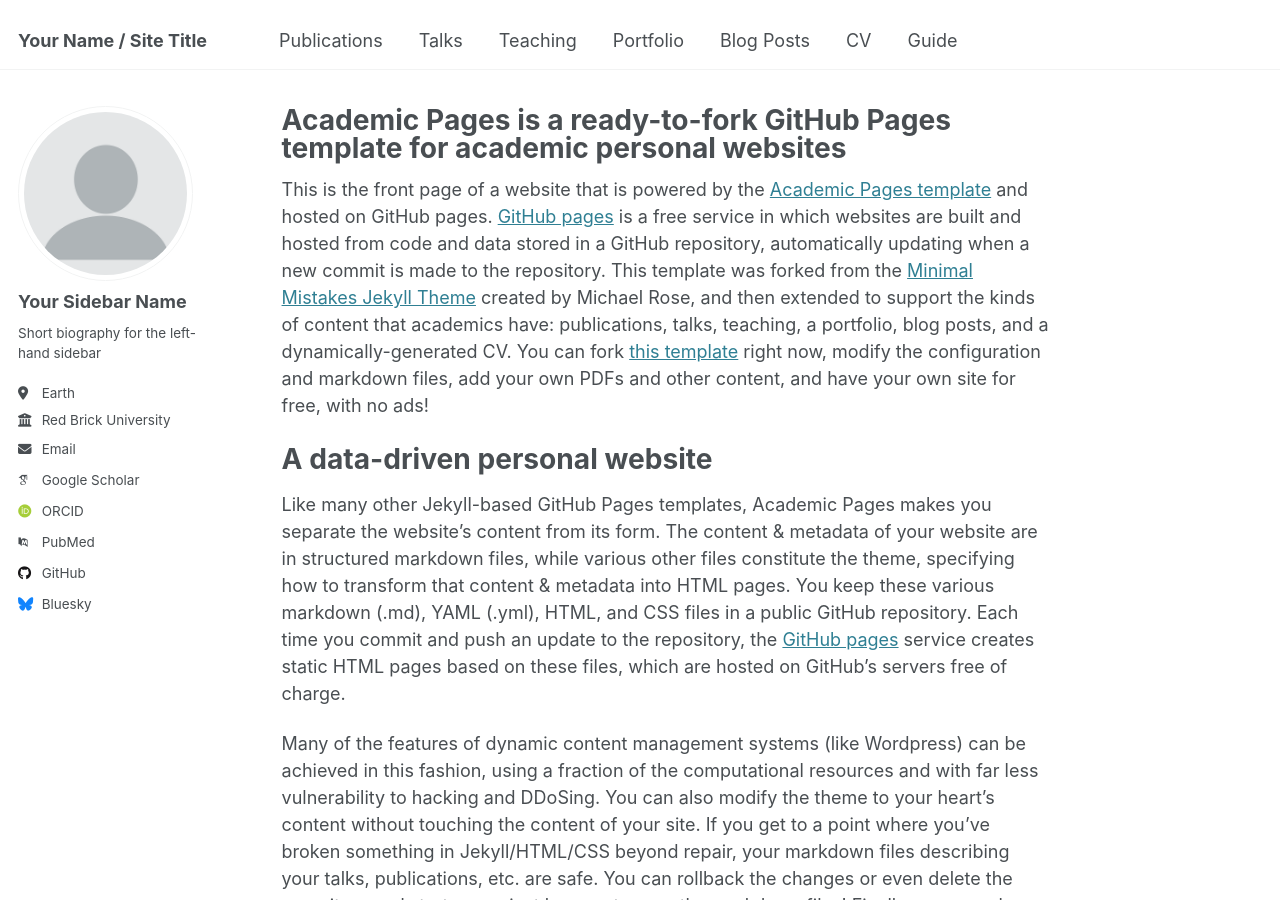
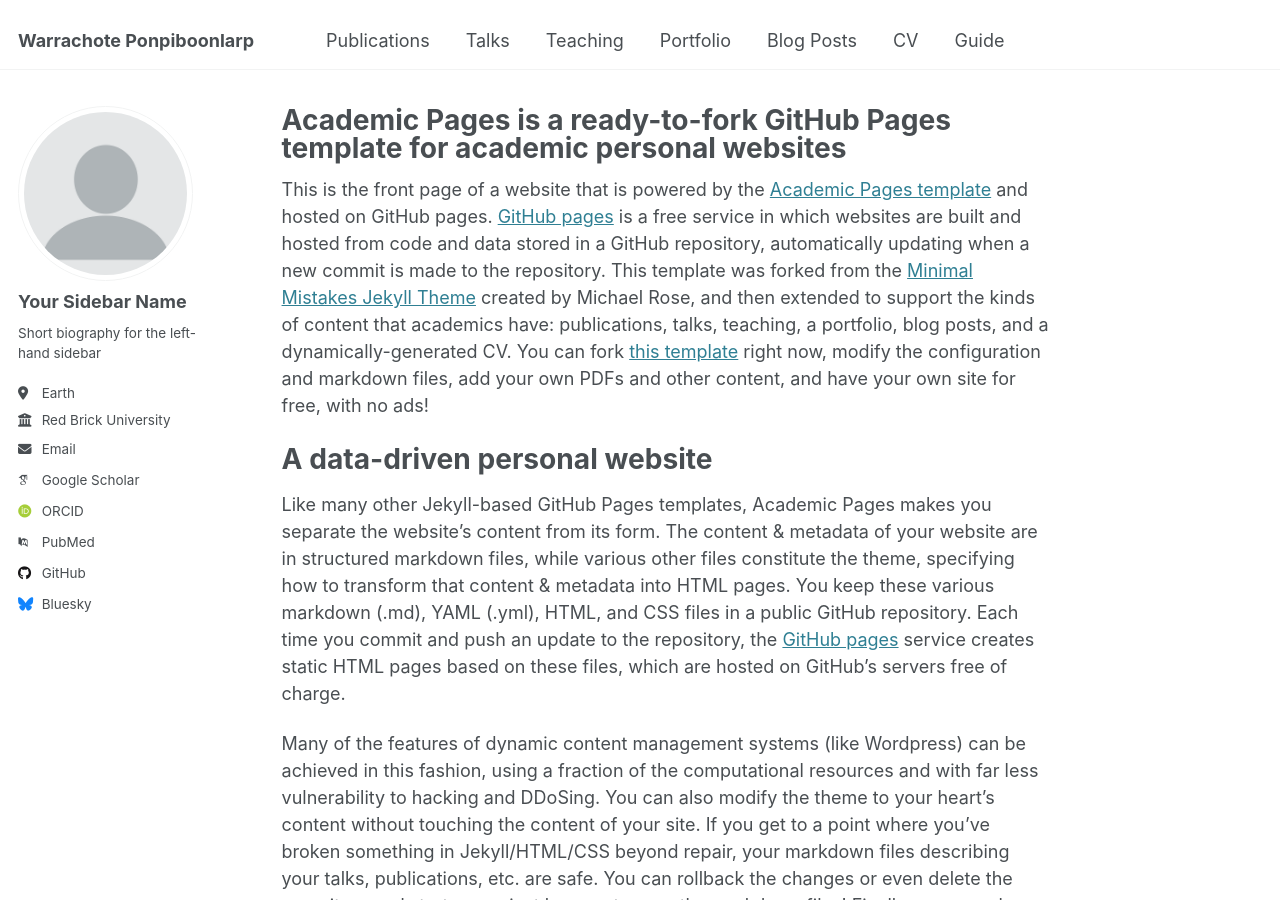
Before and after one commit to Warrachote/Warrachote.github.io, a Jekyll site: the page built from _pages/about.md, in a window 1280 px wide and 900 px high. Built offline with Jekyll 4.4.1, drawn with Linux system fonts in a browser that asks for light colours; some web fonts are replaced.

Commit message:
Update my name in _config.yml

```diff
--- a/_config.yml
+++ b/_config.yml
@@ -9,7 +9,7 @@
 # Basic Site Settings
 locale                   : "en-US"
 site_theme               : "default"
-title                    : "Your Name / Site Title"
+title                    : "Warrachote Ponpiboonlarp"
 title_separator          : "-"
 name                     : &name "Your Name"
 description              : &description "personal description"
```
